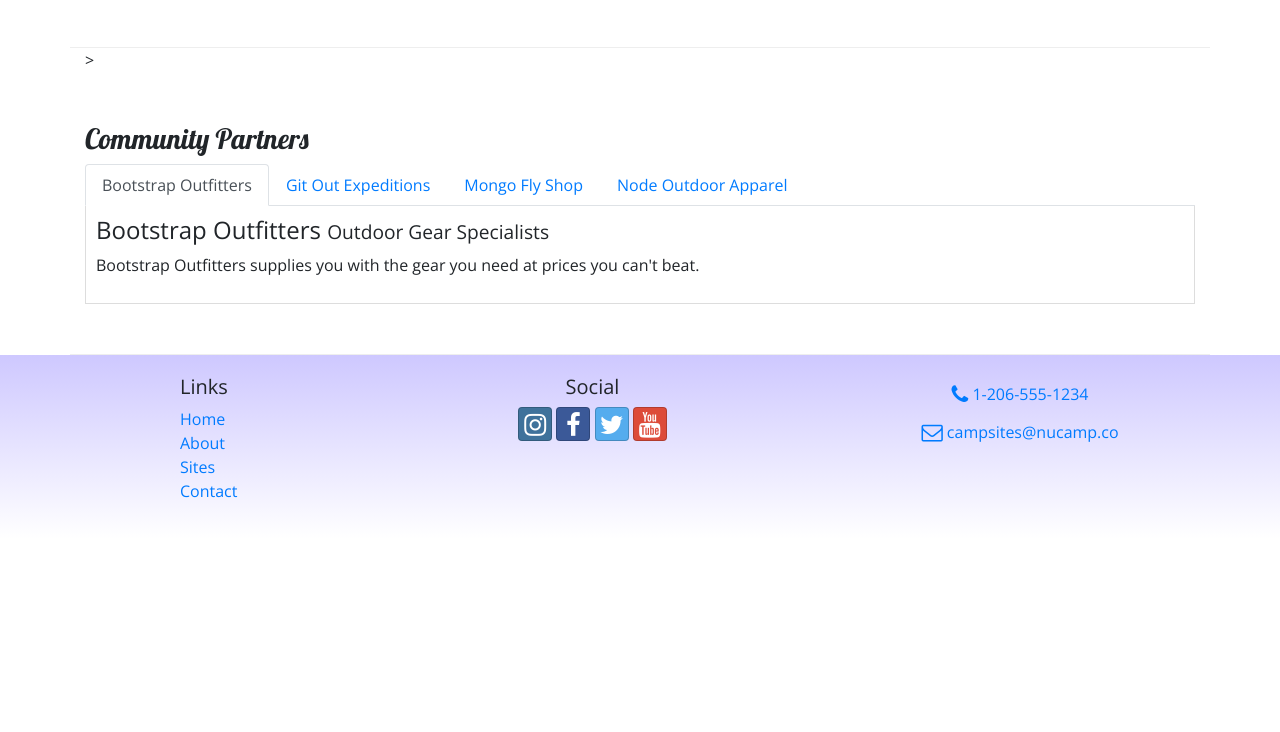
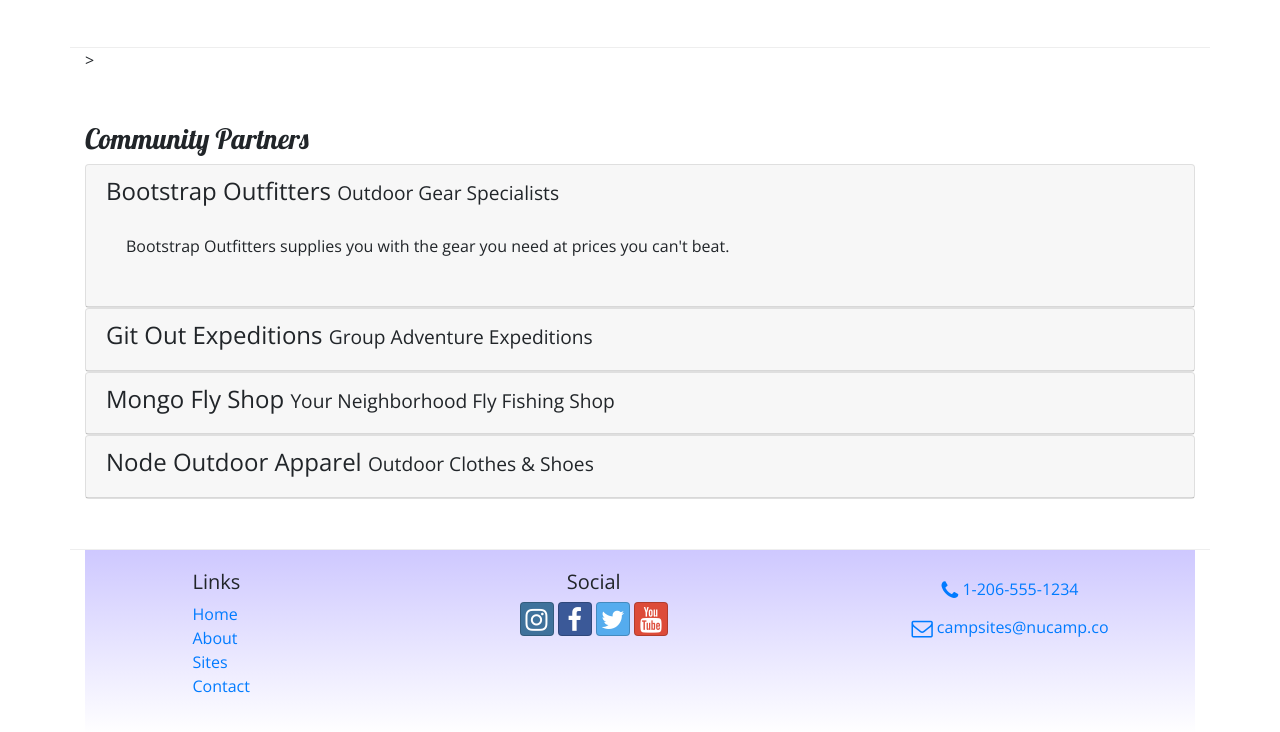
Before and after one commit to ljlinning/NuCamp-Website, a website: page aboutUs.html in a window 1280 px wide. Shown: the part 1201-1933 px from the top of the page. Before the commit the page ends 1740 px from the top, so only its background shows below. Drawn offline with nearby package versions, Linux system fonts and the light colour scheme.

Commit message:
accordion cards

```diff
--- a/aboutUs.html
+++ b/aboutUs.html
@@ -140,36 +140,61 @@
         <div class="row row-content">
             <div class="col">
                 <h3>Community Partners</h3>
-                <ul class="nav nav-tabs">
-                    <li class="nav-item">
-                        <a class="nav-link active" href="#bootstrap" role="tab" data-toggle="tab"> Bootstrap Outfitters </a>
-                    </li>
-                    <li class="nav-item">
-                        <a class="nav-link" href="#git" role="tab" data-toggle="tab"> Git Out Expeditions </a>
-                    </li>
-                    <li class="nav-item">
-                        <a class="nav-link" href="#mongo" role="tab" data-toggle="tab"> Mongo Fly Shop </a>
-                    </li>
-                    <li class="nav-item">
-                        <a class="nav-link" href="#node" role="tab" data-toggle="tab"> Node Outdoor Apparel </a>
-                    </li>
-                </ul>
-                    <div class="tab-content">
-                        <div role="tabpanel" class="tab-pane fade show active" id="bootstrap">
-                            <h4>Bootstrap Outfitters <small>Outdoor Gear Specialists</small></h4>
+                <div id="accordion">
+                    <div class="card">
+                        <div role="tab" class="card-header">
+                            <h4>
+                                <a data-toggle="collapse" data-target="#bootstrap">
+                                    Bootstrap Outfitters <small>Outdoor Gear Specialists</small>
+                                </a>
+                            </h4>
+                            <div class="collapse show" id="bootstrap" data-parent="#accordion">
+                                <div class="card-body">
                                     <p class="d-none d-sm-block">Bootstrap Outfitters supplies you with the gear you need at prices you can't beat.</p>
                                 </div>
-                        <div role="tabpanel" class="tab-pane fade" id="git">
-                            <h4>Git Out Expeditions <small>Group Adventure Expeditions</small></h4>
+                            </div>
+                        </div>
+                    </div>
+                    <div class="card">
+                        <div role="tab" class="card-header">
+                            <h4>
+                                <a class="collapsed" data-toggle="collapse" data-target="#git">
+                                    Git Out Expeditions <small>Group Adventure Expeditions</small>
+                                </a>
+                            </h4>
+                            <div class="collapse" id="git" data-parent="#accordion">
+                                <div class="card-body">
                                     <p class="d-none d-sm-block">Join Git Out Expeditions to explore new horizons with a group of other adventurers!</p>
                                 </div>
-                        <div role="tabpanel" class="tab-pane fade" id="mongo">
-                            <h4>Mongo Fly Shop <small>Your Neighborhood Fly Fishing Shop</small></h4>
+                            </div>
+                        </div>
+                    </div>
+                    <div class="card">
+                        <div role="tab" class="card-header">
+                            <h4>
+                                <a class="collapsed" data-toggle="collapse" data-target="#mongo">
+                                    Mongo Fly Shop <small>Your Neighborhood Fly Fishing Shop</small>
+                                </a>
+                            </h4>
+                            <div class="collapse" id="mongo" data-parent="#accordion">
+                                <div class="card-body">
                                     <p class="d-none d-sm-block">Need a new fishing pole, a tacklebox, or flies of all kinds? Stop by Mongo Fly Shop.</p>
                                 </div>
-                        <div role="tabpanel" class="tab-pane fade" id="node">
-                            <h4>Node Outdoor Apparel <small>Outdoor Clothes & Shoes</small></h4>
+                            </div>
+                        </div>
+                    </div>
+                    <div class="card">
+                        <div role="tab" class="card-header">
+                            <h4>
+                                <a class="collapsed" data-toggle="collapse" data-target="#node">
+                                    Node Outdoor Apparel <small>Outdoor Clothes & Shoes</small>
+                                </a>
+                            </h4>
+                            <div class="collapse" id="node" data-parent="#accordion">
+                                <div class="card-body">
                                     <p class="d-none d-sm-block">From polar fleeces to swimsuits, hiking boots to waders, a visit to Node will be sure to get you covered.</p>
+                                </div>
+                            </div>
                         </div>
                     </div>
                 </div>
```
Lines whose indentation alone changed are shown as unchanged.
